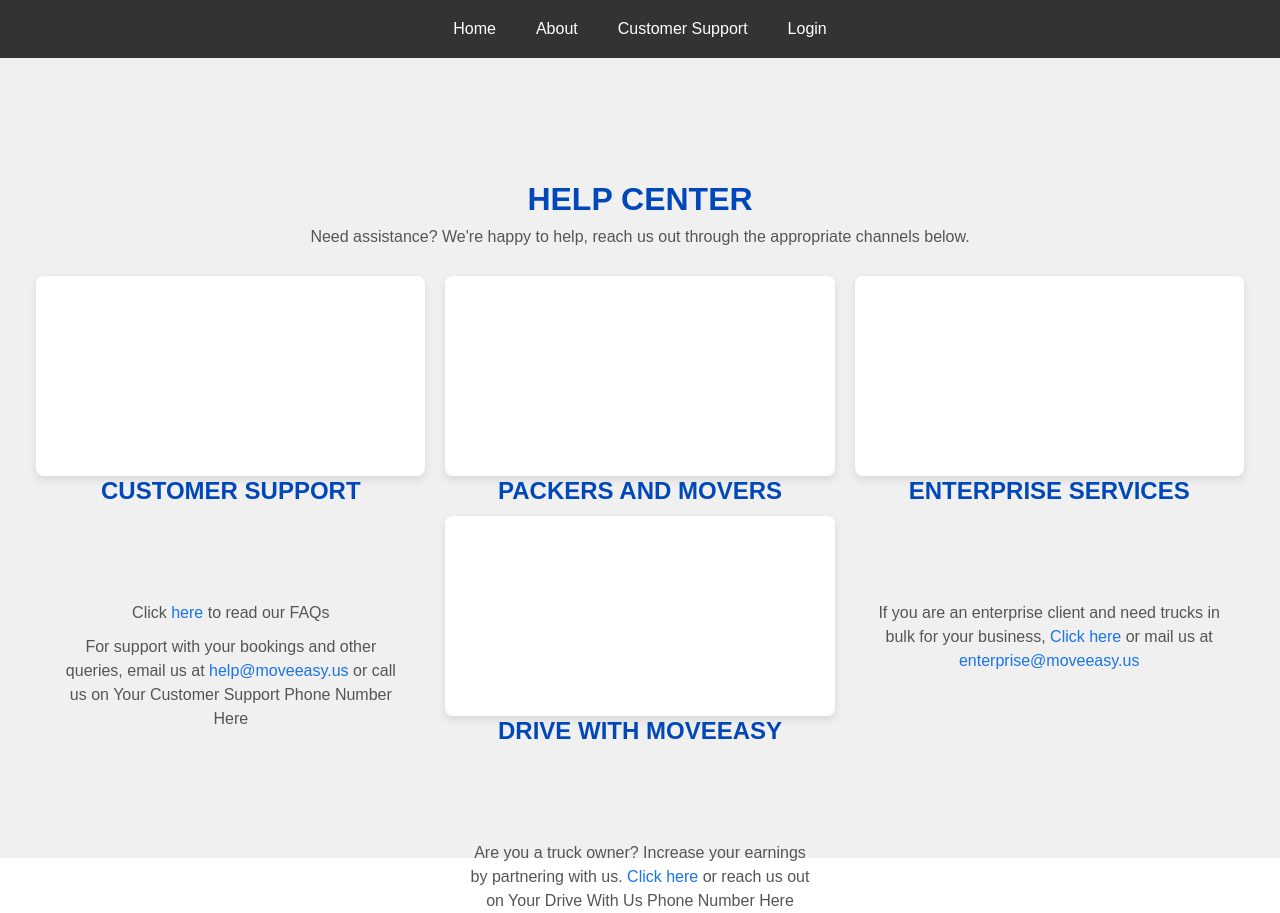
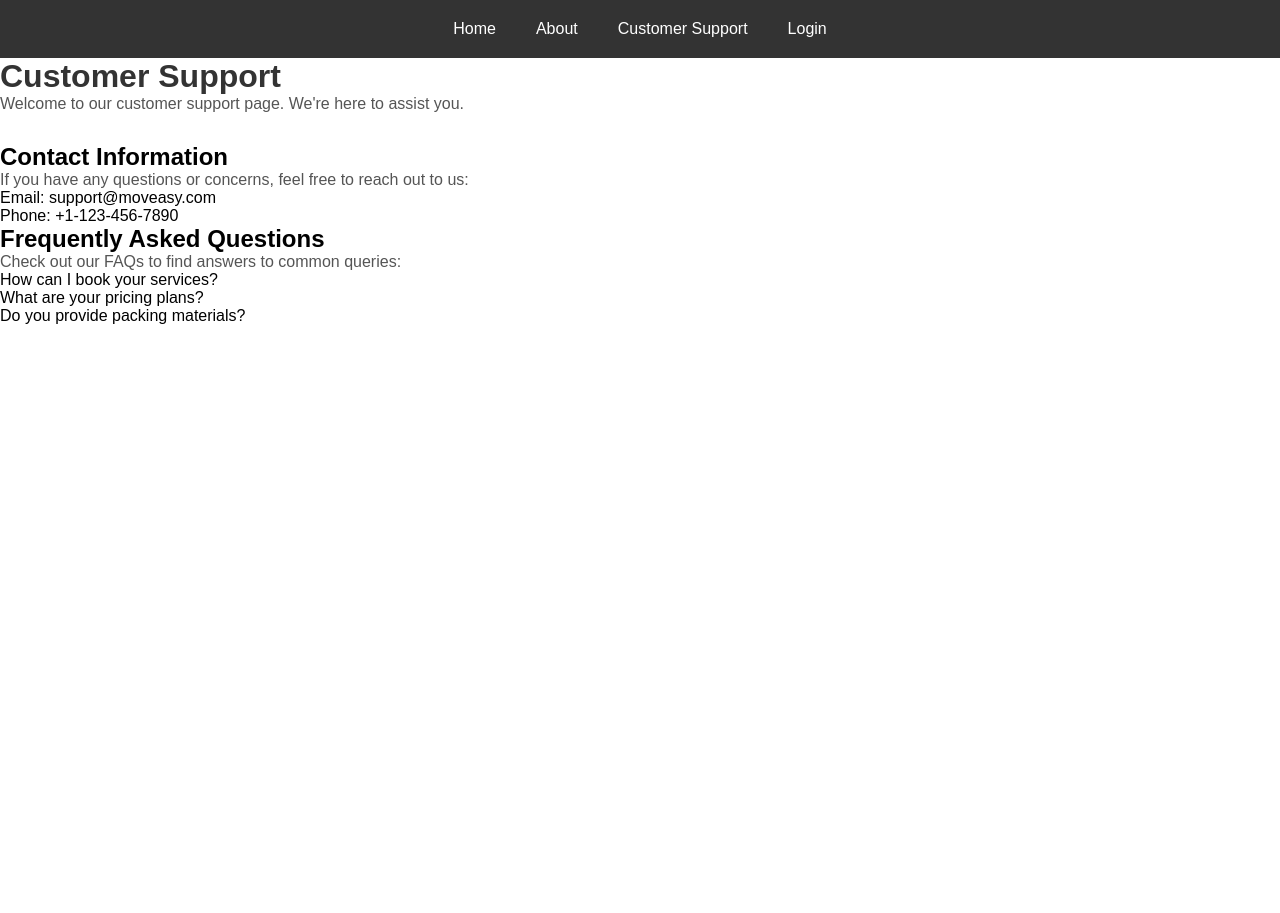
Before and after one commit to ketanpatel9/https---github.com-ketanpatel9-MoveEasy, a React (Create React App) app: page /support in a window 1280 px wide. After the commit the page ends 858 px from the top, so only its background shows below. Built offline with nearby package versions, Linux system fonts and the light colour scheme.

Commit message:
Update CustomerSupport.js

```diff
--- a/src/pages/CustomerSupport.js
+++ b/src/pages/CustomerSupport.js
@@ -1,52 +1,62 @@
-import React from 'react';
-import '../CustomerSupport.css'; // Assuming your styles are in this file
+import React, { useState } from 'react';
+import '../CustomerSupport.css';
 
 function CustomerSupport() {
-  // Replace the placeholders with actual values
-  const phoneNumberCustomerSupport = "Your Customer Support Phone Number Here";
-  const phoneNumberPackersMovers = "Your Packers and Movers Phone Number Here";
-  const phoneNumberEnterpriseServices = "Your Enterprise Services Phone Number Here";
-  const phoneNumberDriveWithUs = "Your Drive With Us Phone Number Here";
+  const [showAnswers, setShowAnswers] = useState({});
+
+  // Function to toggle answer visibility
+  const toggleAnswer = (question) => {
+    setShowAnswers(prevState => ({
+      ...prevState,
+      [question]: !prevState[question]
+    }));
+  };
 
   return (
-    <div className="help-center">
-      <div className="header">
-        <h1>HELP CENTER</h1>
-        <p>Need assistance? We're happy to help, reach us out through the appropriate channels below.</p>
+    <div className="base">
+      <div className="cs-first">
+        <h1>
+        Customer Support
+        </h1>
       </div>
-
-      <div className="services">
-        <div className="service">
-          <div className="icon">{/* Add icon component or img tag here */}</div>
-          <h2>CUSTOMER SUPPORT</h2>
-          <p>Click <a href="#">here</a> to read our FAQs</p>
-          <p>For support with your bookings and other queries, email us at <a href="mailto:help@moveeasy.us">help@moveeasy.us</a> or call us on {phoneNumberCustomerSupport}</p>
+      <div className="customer-support">
+        <div className="header">
+          <p>Welcome to our customer support page. We're here to assist you.</p>
         </div>
 
-        <div className="service">
-          <div className="icon">{/* Add icon component or img tag here */}</div>
-          <h2>PACKERS AND MOVERS</h2>
-          <p>For queries and support regarding your house shifting booking, email us at <a href="mailto:packermover@moveeasy.us">packermover@moveeasy.us</a> or call us on {phoneNumberPackersMovers}</p>
+        <div className="contact-info">
+          <h2>Contact Information</h2>
+          <p>If you have any questions or concerns, feel free to reach out to us:</p>
+          <ul>
+            <li>Email: support@moveasy.com</li>
+            <li>Phone: +1-123-456-7890</li>
+          </ul>
         </div>
 
-        <div className="service">
-          <div className="icon">{/* Add icon component or img tag here */}</div>
-          <h2>ENTERPRISE SERVICES</h2>
-          <p>If you are an enterprise client and need trucks in bulk for your business, <a href="#">Click here</a> or mail us at <a href="mailto:enterprise@moveeasy.us">enterprise@moveeasy.us</a></p>
+        <div className="faq">
+          <h2>Frequently Asked Questions</h2>
+          <p>Check out our FAQs to find answers to common queries:</p>
+          <ul>
+            <li onClick={() => toggleAnswer('booking')}>How can I book your services?
+              {showAnswers['booking'] && (
+                <p className="answer">You can book our services by visiting our website or contacting our support team.</p>
+              )}
+            </li>
+            <li onClick={() => toggleAnswer('pricing')}>What are your pricing plans?
+              {showAnswers['pricing'] && (
+                <p className="answer">Our pricing plans vary depending on the type and duration of the service. Please visit our pricing page for more details.</p>
+              )}
+            </li>
+            <li onClick={() => toggleAnswer('packingMaterials')}>Do you provide packing materials?
+              {showAnswers['packingMaterials'] && (
+                <p className="answer">Yes, we provide packing materials as part of our service package. You can also purchase additional packing materials if needed.</p>
+              )}
+            </li>
+          </ul>
         </div>
-
-        <div className="service">
-          <div className="icon">{/* Add icon component or img tag here */}</div>
-          <h2>DRIVE WITH MOVEEASY</h2>
-          <p>Are you a truck owner? Increase your earnings by partnering with us. <a href="#">Click here</a> or reach us out on {phoneNumberDriveWithUs}</p>
-        </div>
-
-        {/* Add more services as needed */}
-
       </div>
     </div>
   );
 }
 
 export default CustomerSupport;
-;
```
